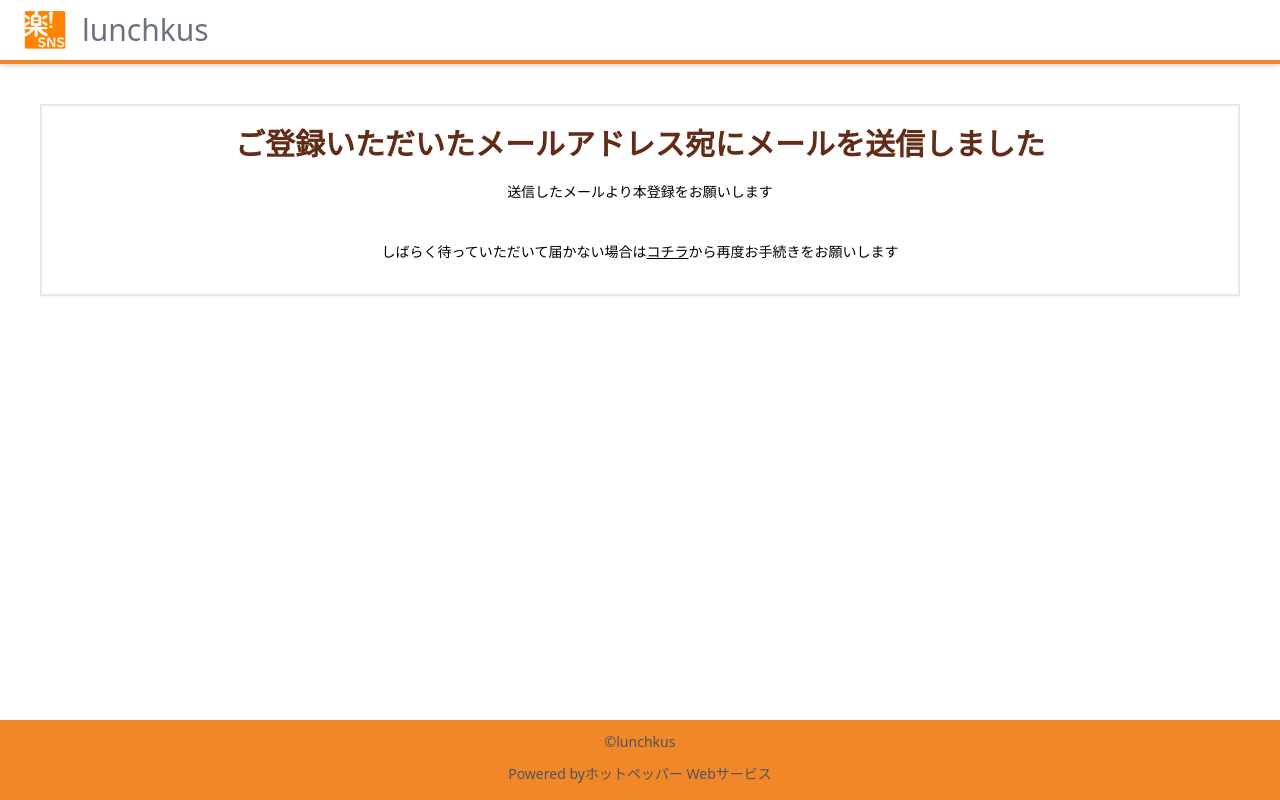
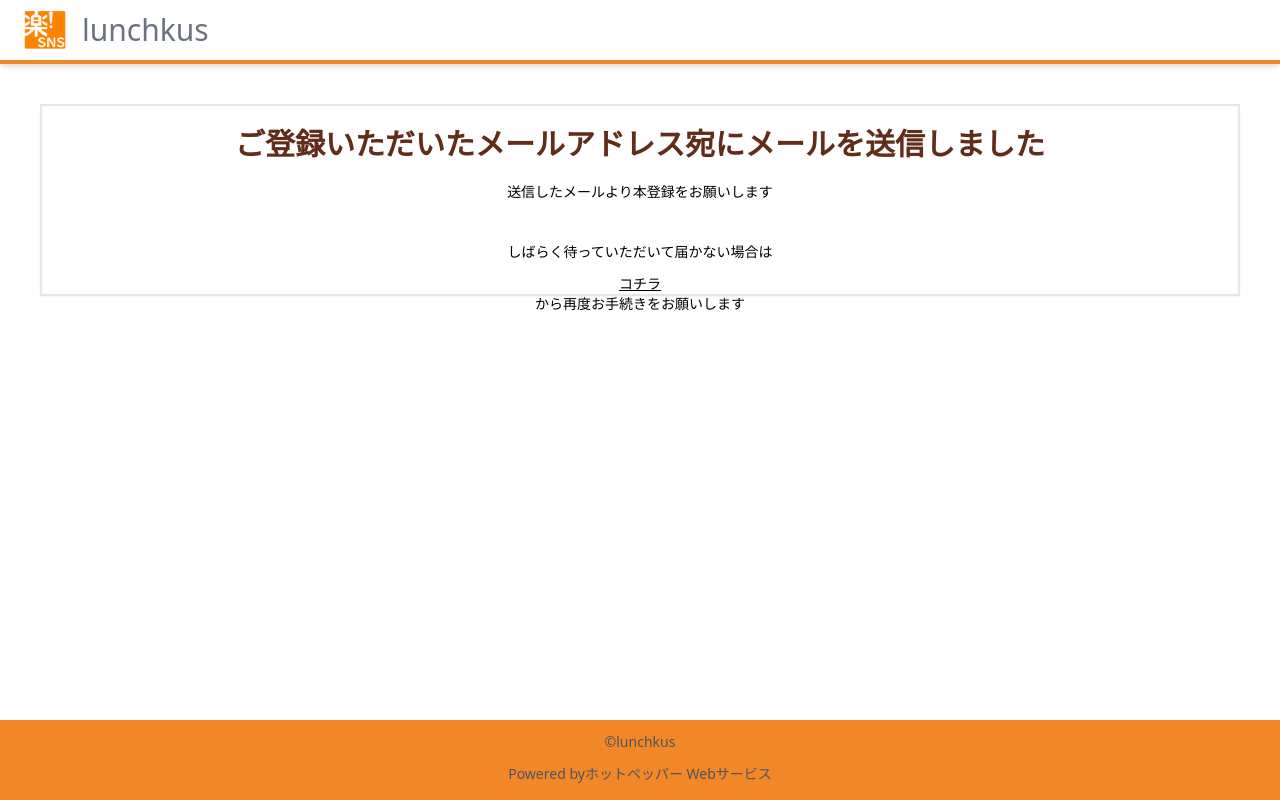
Before and after one commit to suzu1997/rakus-sns-app, a Next.js app: page /auth/comppresignup in a window 1280 px wide. Built offline with nearby package versions, Linux system fonts and the light colour scheme.

Commit message:
各ページにリンクコンポーネント使用

```diff
--- a/src/pages/auth/comppresignup.tsx
+++ b/src/pages/auth/comppresignup.tsx
@@ -1,5 +1,5 @@
 import { NextPage } from "next";
-import Link from "next/link";
+import { LinkComp } from "../../components/Form/LinkComp";
 
 /**
  * 仮登録完了画面.
@@ -16,11 +16,12 @@ const CompPreSignUp: NextPage = () => {
           送信したメールより本登録をお願いします
         </div>
         <div className="mt-10 text-sm">
-          しばらく待っていただいて届かない場合は
-          <Link href="/auth/presignup">
-            <a className="underline hover:text-blue-800 mt-3">コチラ</a>
-          </Link>
-          から再度お手続きをお願いします
+          <LinkComp
+            firstText=" しばらく待っていただいて届かない場合は"
+            linkText="コチラ"
+            lastText="  から再度お手続きをお願いします"
+            url="/auth/presignup"
+          ></LinkComp>
         </div>
       </div>
     </>
--- a/src/pages/auth/compupdatepass.tsx
+++ b/src/pages/auth/compupdatepass.tsx
@@ -1,5 +1,6 @@
 import { NextPage } from "next";
 import Link from "next/link";
+import { LinkComp } from "../../components/Form/LinkComp";
 
 /**
  * パスワード変更完了画面.
@@ -13,11 +14,10 @@ const CompUpdatePass: NextPage = () => {
           パスワードの変更が完了しました
         </div>
         <div className="mt-10">
-          <Link href="/auth/login">
-            <a className="underline hover:text-blue-800 mt-3">
-              ログインページはコチラから
-            </a>
-          </Link>
+          <LinkComp
+            linkText="ログインページはコチラから"
+            url="/auth/login"
+          ></LinkComp>
         </div>
       </div>
     </>
--- a/src/pages/auth/login.tsx
+++ b/src/pages/auth/login.tsx
@@ -6,10 +6,10 @@ import * as yup from "yup";
 import { yupResolver } from "@hookform/resolvers/yup";
 import { useForm } from "react-hook-form";
 import Cookie from "universal-cookie";
-import Link from "next/link";
 import axios from "axios";
 import { JAVA_API_URL } from "../../utils/const";
 import toast from "react-hot-toast";
+import { LinkComp } from "../../components/Form/LinkComp";
 
 //バリデーションチェック
 const schema = yup.object().shape({
@@ -117,16 +117,14 @@ const Login: NextPage = () => {
           onClick={handleSubmit(onSubmit)}
         />
       </div>
-      <Link href="/auth/presignup">
-        <a className="underline hover:text-blue-800 mt-3">
-          会員登録はコチラから
-        </a>
-      </Link>
-      <Link href="/auth/forgetpass">
-        <a className="underline hover:text-blue-800 mt-3">
-          パスワードを忘れた方はコチラ
-        </a>
-      </Link>
+      <LinkComp
+        url="/auth/presignup"
+        linkText="会員登録はコチラから"
+      ></LinkComp>
+      <LinkComp
+        url="/auth/forgetpass"
+        linkText="パスワードを忘れた方はこちらから"
+      ></LinkComp>
     </div>
   );
 };
--- a/src/pages/auth/signup/compsignup.tsx
+++ b/src/pages/auth/signup/compsignup.tsx
@@ -1,5 +1,5 @@
 import { NextPage } from "next";
-import Link from "next/link";
+import { LinkComp } from "../../../components/Form/LinkComp";
 
 /**
  * 本会員登録完了ページ.
@@ -13,11 +13,10 @@ const CompSignUp: NextPage = () => {
           会員登録が完了しました
         </div>
         <div className="mt-10">
-          <Link href="/auth/login">
-            <a className="underline hover:text-blue-800 mt-3">
-              ログインページはコチラから
-            </a>
-          </Link>
+          <LinkComp
+            url="/auth/login"
+            linkText="ログインページはコチラから"
+          ></LinkComp>
         </div>
       </div>
     </>
```
